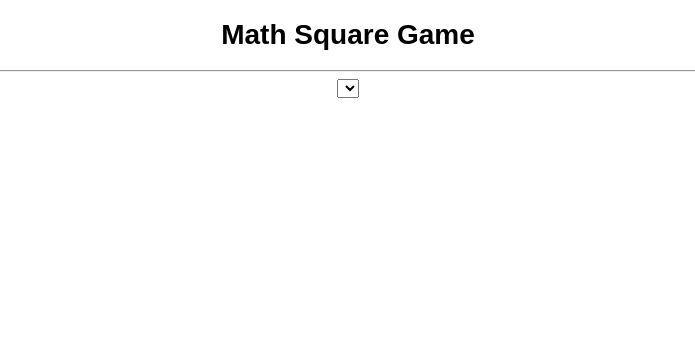
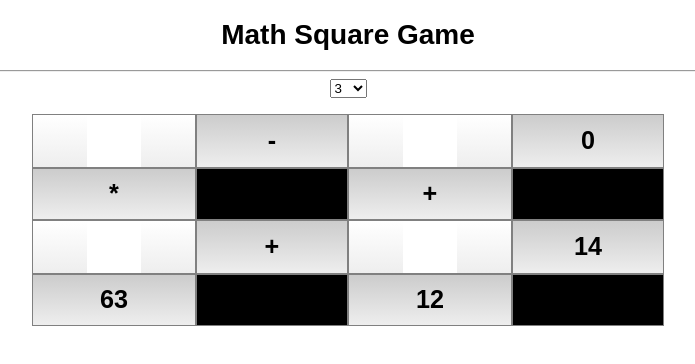
Before and after one commit to andres7764/practica02, a plain HTML site: page index.html in a window 1280 px wide. Shown: the whole page, without its empty margins (292-987 px from the left). Drawn offline with Linux system fonts and the light colour scheme; files that its build step writes are made by us from their sources.

Commit message:
Update index.html

```diff
--- a/index.html
+++ b/index.html
@@ -3,7 +3,7 @@
 <head>
     <meta charset="UTF-8">
     <title>Document</title>
-    <link rel = "stylesheet" href = "css/estilos.css">
+    <link rel = "stylesheet" href = "estilos.css">
 </head>
 <body>
     <center>
@@ -14,6 +14,6 @@
         <select id = "dimenEscenario"></select>
     </center><br>
     <div id = "escenario"></div>
-    <script src = "js/script.js"></script>
+    <script src = "script.js"></script>
 </body>
 </html>
```
